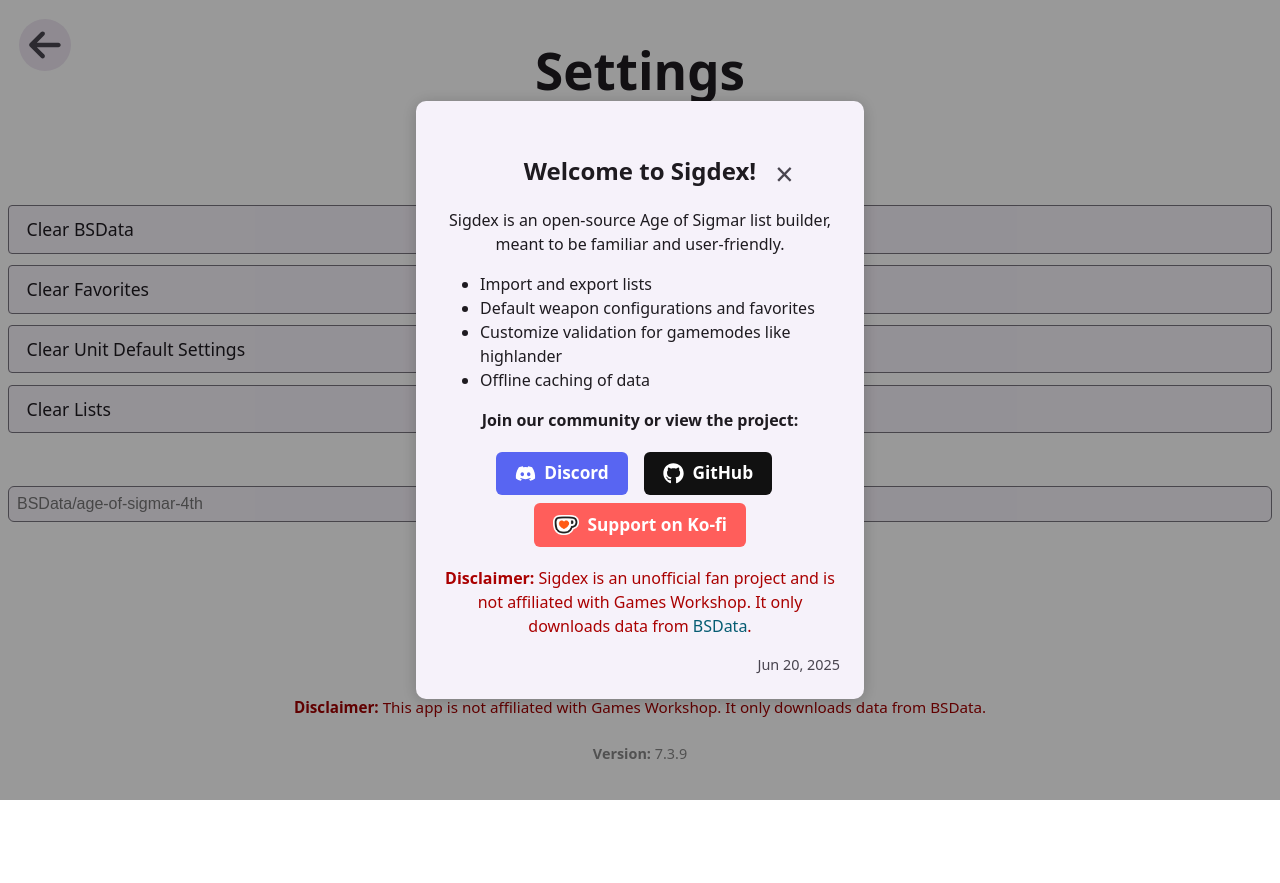
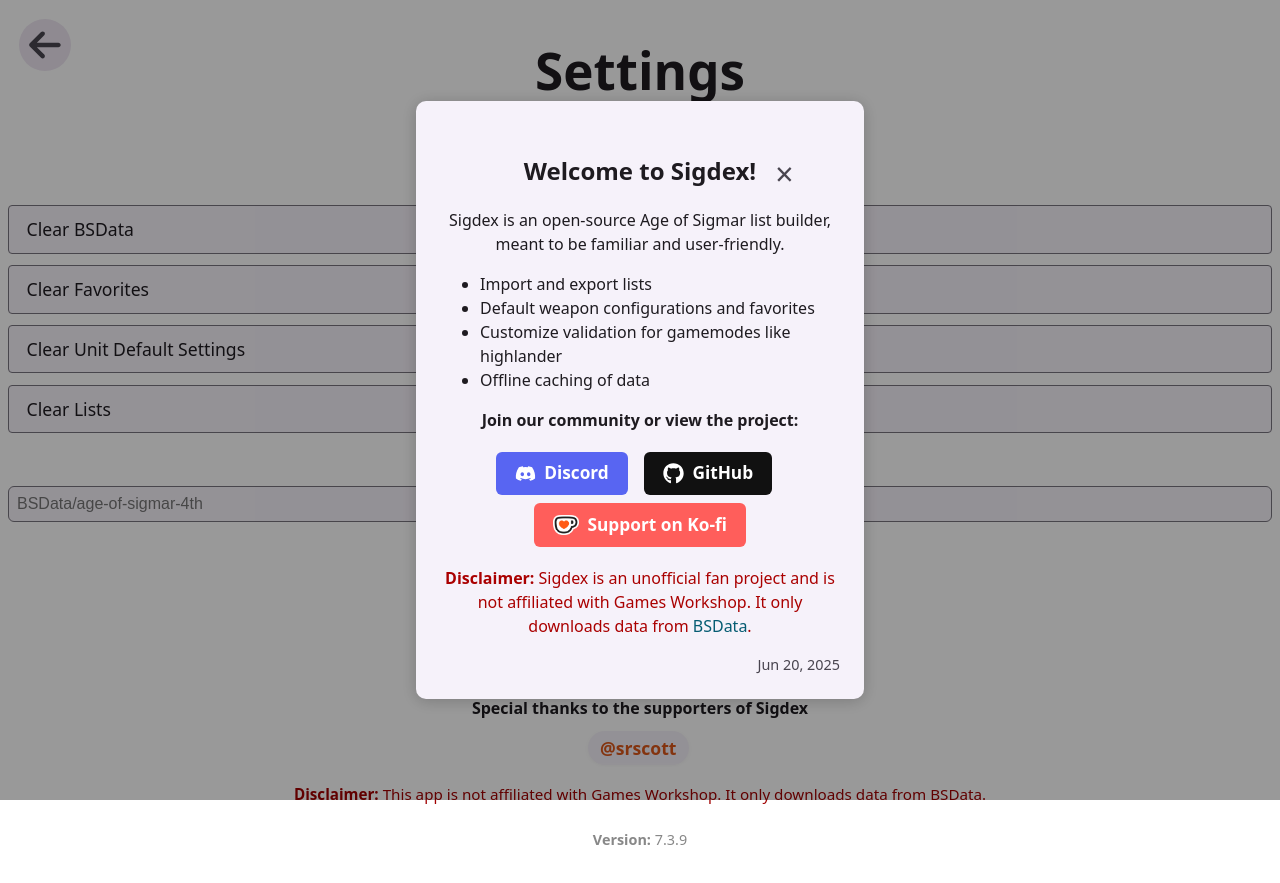
Before and after one commit to Harrison-Miller/Sigdex, a Vue app: page /settings in a window 1280 px wide. Before the commit the page ends 800 px from the top, so only its background shows below. Built offline with nearby package versions, Linux system fonts and the light colour scheme.

Commit message:
added special thanks to the settings page

```diff
--- /dev/null
+++ b/src/modules/home/components/SupporterBanner.vue
@@ -0,0 +1,94 @@
+<template>
+  <div class="supporter-banner">
+    <h3 class="supporter-title">Special thanks to the supporters of Sigdex</h3>
+    <div class="supporter-scroll">
+      <div
+        class="supporter-track"
+        :class="{ 'no-scroll': !scroll }"
+      >
+        <template v-if="scroll">
+          <span
+            v-for="(supporter, idx) in supporters"
+            :key="`main-${idx}`"
+            class="supporter-name"
+            :class="supporter.class"
+          >
+            {{ supporter.name }}
+          </span>
+          <span
+            v-for="(supporter, idx) in supporters"
+            :key="`clone-${idx}`"
+            class="supporter-name"
+            :class="supporter.class"
+          >
+            {{ supporter.name }}
+          </span>
+        </template>
+        <template v-else>
+          <span
+            v-for="(supporter, idx) in supporters"
+            :key="`main-${idx}`"
+            class="supporter-name"
+            :class="supporter.class"
+          >
+            {{ supporter.name }}
+          </span>
+        </template>
+      </div>
+    </div>
+  </div>
+</template>
+
+<script setup lang="ts">
+const scroll = false;
+const supporters = [
+  { name: '@srscott', class: 'text-supporter-level-1' },
+];
+</script>
+
+<style scoped>
+.supporter-banner {
+  margin: 0em 0 1em 0;
+  text-align: center;
+}
+.supporter-title {
+  font-size: 1em;
+  font-weight: 600;
+  margin-bottom: 0.7em;
+
+}
+.supporter-scroll {
+  width: 100%;
+  overflow: hidden;
+  position: relative;
+  height: 2.2em;
+}
+.supporter-track {
+  display: flex;
+  gap: 0.5em;
+  align-items: center;
+  white-space: nowrap;
+  animation: supporter-scroll 18s linear infinite;
+}
+.supporter-track.no-scroll {
+  animation: none;
+  justify-content: center;
+}
+.supporter-name {
+  font-size: 1.1em;
+  font-weight: 600;
+  padding: 0.2em 0.7em;
+  border-radius: 1em;
+  background: var(--bg-head);
+  box-shadow: 0 1px 4px rgba(0,0,0,0.04);
+  margin-right: 0.2em;
+}
+@keyframes supporter-scroll {
+  0% {
+    transform: translateX(0);
+  }
+  100% {
+    transform: translateX(-100%);
+  }
+}
+</style>
--- a/src/modules/home/views/SettingsPage.vue
+++ b/src/modules/home/views/SettingsPage.vue
@@ -74,6 +74,7 @@
         </a>
       </div>
     </div>
+    <SupporterBanner />
     <div class="section legal">
       <strong>Disclaimer:</strong> This app is not affiliated with Games Workshop. It only downloads
       data from BSData.
@@ -95,6 +96,7 @@ import { saveGithubRepo } from '../../../github/config';
 import { clearAllLists } from '../../../list/manage';
 import { UNIT_SETTINGS_KEY } from '../../shared/composables/useUnitSettings';
 import { useDark } from '@vueuse/core';
+import SupporterBanner from '../components/SupporterBanner.vue';
 
 const isDark = useDark();
 
--- a/src/style/helpers.css
+++ b/src/style/helpers.css
@@ -121,3 +121,19 @@
 .text-muted {
 	color: var(--text-muted);
 }
+
+.text-supporter-level-1 {
+	color: var(--supporter-level-1-color);
+}
+
+.text-supporter-level-2 {
+	color: var(--supporter-level-2-color);
+}
+
+.text-contributor {
+	color: var(--contributor-color);
+}
+
+.text-special-thanks {
+	color: var(--special-thanks-color);
+}
--- a/src/style/variables.css
+++ b/src/style/variables.css
@@ -8,18 +8,6 @@
 	--color-blue: #055c72;
 	--color-purple: #642a8d;
 	--color-white: #f3f3f3;
-	/*
-	--color-black: #444;
-	--color-gray: #888;
-	--color-red: #8b0000;
-	--color-yellow: #b59f3b;
-	--color-orange: #a65f00;
-	--color-green: #3a7740;
-	--color-blue: #3f5fa3;
-	--color-purple: #5e3d89;
-	--color-white: #f3f3f3; */
-
-
 	--color-pink: #ec4899;
 
 	--primary: var(--color-blue);
@@ -30,44 +18,22 @@
 
 	/*
 	https://m3.material.io/styles/color/static/baseline
-	#ffffff
-#f6f2fa
-#f4edf8
-#ede6f1
-#e6dfe8
-
 	*/
 	--bg-main: #ffffff;
 	--bg-head: #f6f2fa;
 	--bg-sub: #ede6f1;
 	--bg-selected: #e6dfe8;
 
-	/* --bg-main: #f9f9f6;
-	--bg-head: #fffefb;
-	--bg-sub: #f3f3ef;
-	--bg-selected: #d6d6d6; */
-
-	/*
-
-	#78747e
-	#cbc3d1
-	*/
 	--border-color: #78747e;
 	--border-hover: #cbc3d1;
-
-	/* --border-color: #222;
-	--border-hover: #111; */
-
-	/*
-	#1e1b20
-#49454f
-	*/
 
 	--text-main: #1e1b20;
 	--text-muted: #49454f;
 
-	/* --text-main: #222;
-	--text-muted: #555; */
+	--supporter-level-1-color: var(--color-orange);
+	--supporter-level-2-color: var(--color-red);
+	--contributor-color: var(--color-blue);
+	--special-thanks-color: var(--color-purple);
 }
 
 .dark {
@@ -79,41 +45,14 @@
 	--danger: var(--color-red);
 	--warning: var(--color-yellow);
 
-	/*
-#100d14
-#1e1b20
-#26222c
-#2c2830
-#26222a
-*/
-
-	/* --bg-main: #100d14;
-	--bg-head: #1e1b20;
-	--bg-sub: #2c2830;
-	--bg-selected: #26222a; */
-
 	--bg-main: #121212;
 	--bg-head: #252525;
 	--bg-sub: #2c2c2c;
 	--bg-selected: #383838;
 
-	/*
-	#938f99
-#49454f
-	*/
-	/* --border-color: #938f99;
-	--border-hover: #49454f; */
-
 	--border-color: #4f4f4f;
 	--border-hover: #666;
 
-	/*
-#e6dfe8
-#cbc3d1
-	*/
-
 	--text-main: #e6dfe8;
 	--text-muted: #cbc3d1;
-	/* --text-main: #f0f0f0;
-	--text-muted: #9c9c9c; */
 }
```
